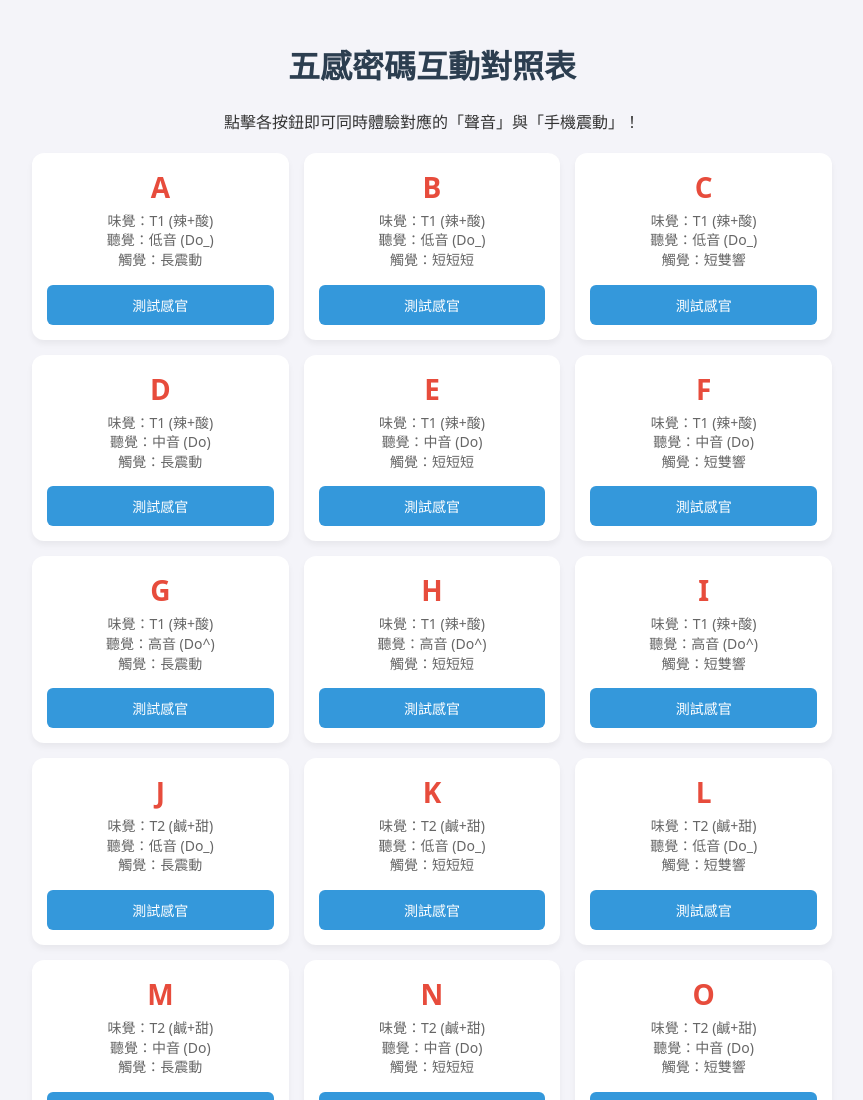
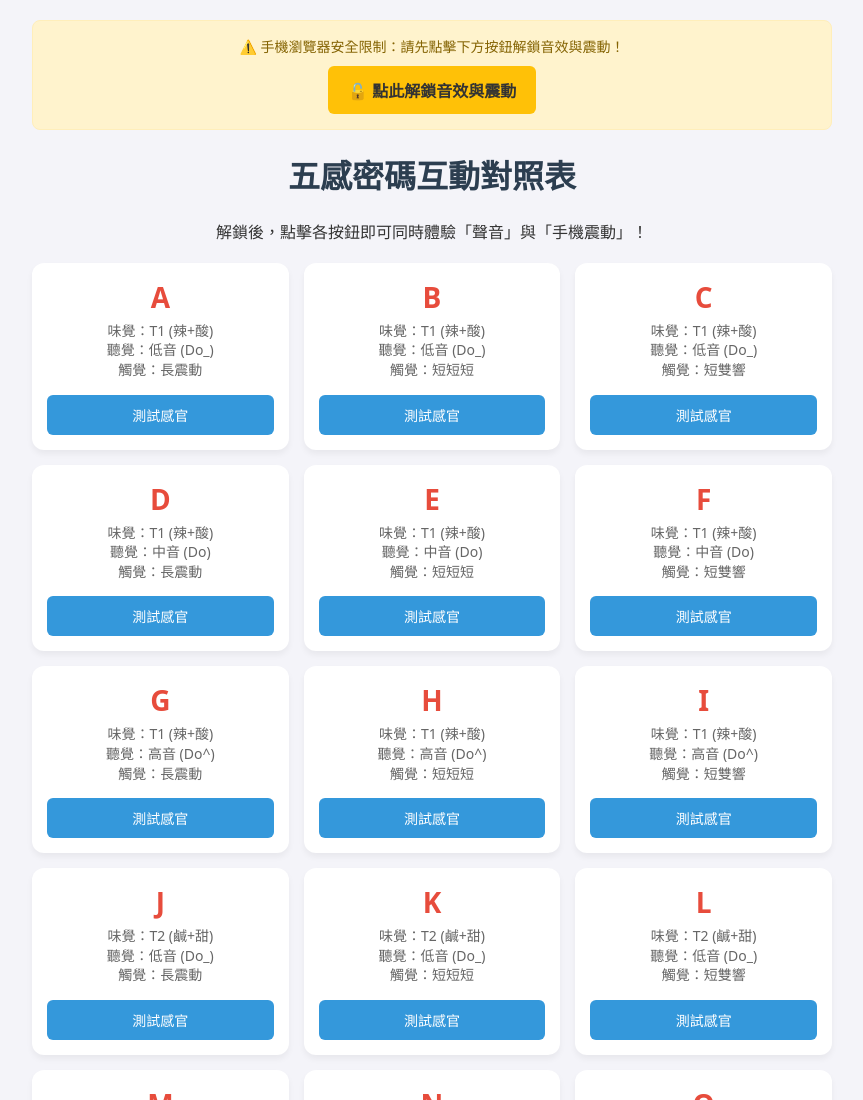
Before and after one commit to pancy0919-commits/Creat-a-new-file, a plain HTML site: page index.html in a window 1280 px wide. Shown: the top 1100 px of the page, without its empty margins (208-1071 px from the left). Drawn offline with Linux system fonts and the light colour scheme.

Commit message:
Update index.html

```diff
--- a/index.html
+++ b/index.html
@@ -15,6 +15,21 @@
             text-align: center;
         }
         h1 { color: #2c3e50; }
+        .unlock-box {
+            background: #fff3cd;
+            padding: 15px;
+            border-radius: 8px;
+            margin-bottom: 20px;
+            border: 1px solid #ffeeba;
+        }
+        .unlock-btn {
+            background: #ffc107;
+            color: #333;
+            font-weight: bold;
+            font-size: 16px;
+            padding: 12px 20px;
+        }
+        .unlock-btn:hover { background: #e0a800; }
         .grid {
             display: grid;
             grid-template-columns: repeat(auto-fit, minmax(220px, 1fr));
@@ -58,8 +73,14 @@
 </head>
 <body>
 
+    <!-- 手機瀏覽器解鎖專用區塊 -->
+    <div class="unlock-box">
+        <p style="margin: 0 0 10px 0; font-size: 14px; color: #856404;">⚠️ 手機瀏覽器安全限制：請先點擊下方按鈕解鎖音效與震動！</p>
+        <button class="unlock-btn" onclick="unlockAudio()">🔓 點此解鎖音效與震動</button>
+    </div>
+
     <h1>五感密碼互動對照表</h1>
-    <p>點擊各按鈕即可同時體驗對應的「聲音」與「手機震動」！</p>
+    <p>解鎖後，點擊各按鈕即可同時體驗「聲音」與「手機震動」！</p>
 
     <div class="grid" id="codeGrid"></div>
 
@@ -96,6 +117,7 @@
         ];
 
         const grid = document.getElementById("codeGrid");
+        let audioCtx = null;
 
         // 動態生成卡片
         data.forEach(item => {
@@ -106,21 +128,41 @@
                     <div class="letter">${item.char}</div>
                     <div class="desc">味覺：${item.t}<br>聽覺：${item.a}<br>觸覺：${item.h}</div>
                 </div>
-                <button onclick="playSensory('${item.char}', ${item.freq}, [${item.vib}])">測試感官</button>
+                <button onclick="playSensory(${item.freq}, [${item.vib}])">測試感官</button>
             `;
             grid.appendChild(card);
         });
 
+        // 解鎖音訊與震動權限
+        function unlockAudio() {
+            if (!audioCtx) {
+                audioCtx = new (window.AudioContext || window.webkitAudioContext)();
+            }
+            if (audioCtx.state === 'suspended') {
+                audioCtx.resume();
+            }
+            if ("vibrate" in navigator) {
+                navigator.vibrate(200);
+            }
+            alert("✅ 解鎖成功！現在可以點擊下方的字母測試感官了。");
+        }
+
         // 播放聲音與震動
-        function playSensory(char, freq, pattern) {
-            // 1. 觸發手機震動 (需行動裝置支援)
+        function playSensory(freq, pattern) {
+            // 1. 觸發手機震動
             if ("vibrate" in navigator) {
                 navigator.vibrate(pattern);
             }
 
-            // 2. 播放對應頻率聲音
+            // 2. 播放聲音
             try {
-                const audioCtx = new (window.AudioContext || window.webkitAudioContext)();
+                if (!audioCtx) {
+                    audioCtx = new (window.AudioContext || window.webkitAudioContext)();
+                }
+                if (audioCtx.state === 'suspended') {
+                    audioCtx.resume();
+                }
+
                 const oscillator = audioCtx.createOscillator();
                 const gainNode = audioCtx.createGain();
 
@@ -136,7 +178,7 @@
                 oscillator.start();
                 oscillator.stop(audioCtx.currentTime + 0.5);
             } catch (e) {
-                console.log("音效播放受限");
+                console.log("音效播放受限", e);
             }
         }
     </script>
```
